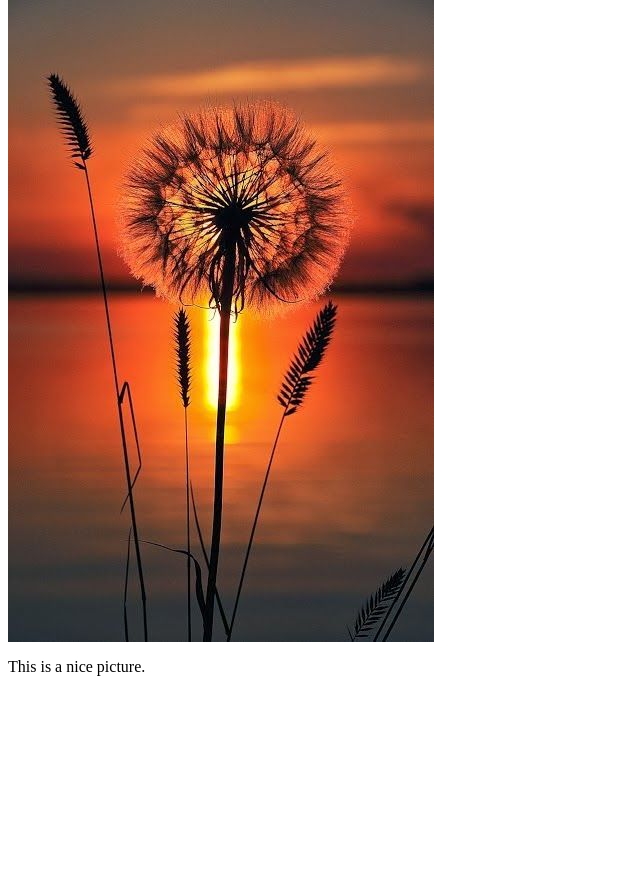
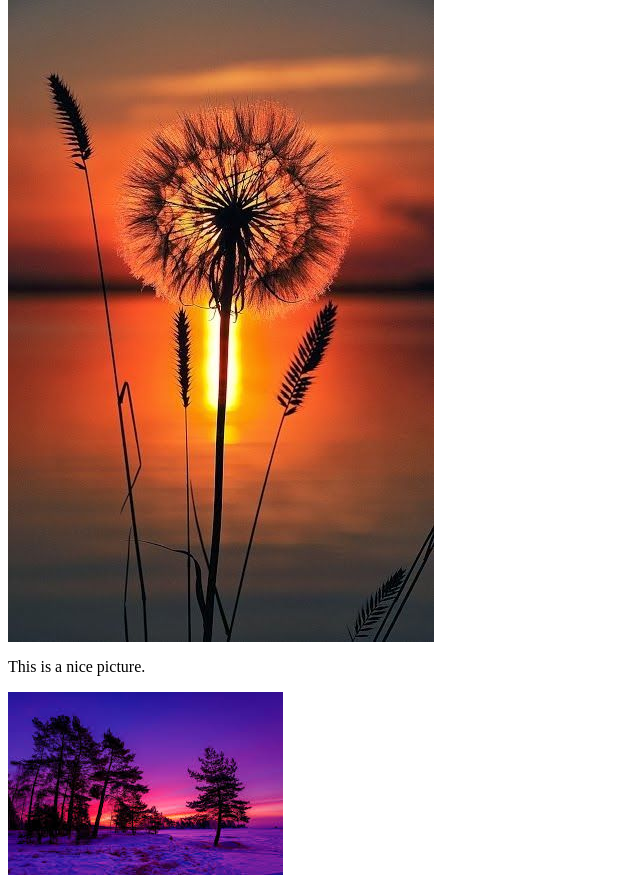
Before and after one commit to 760211/folder-, a plain HTML site: page index.html in a window 1280 px wide. Shown: the part 66-949 px from the top of the page, without its empty margins (0-640 px from the left). Before the commit the page ends 800 px from the top, so only its background shows below. Drawn offline with Linux system fonts and the light colour scheme.

Commit message:
added  picture

```diff
--- a/index.html
+++ b/index.html
@@ -6,5 +6,6 @@
 <h1> Nice pictures.</h1>
 <img src="flower.jpg">
 <p>This is a nice picture.</p>
+<img src="sunset.jpg">
 </body>
 </html>
```
Also changed, not shown: index.txt (deleted), sunset.jpg (added).
